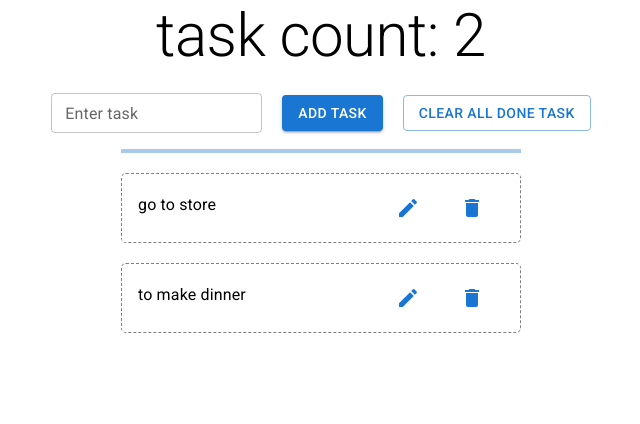
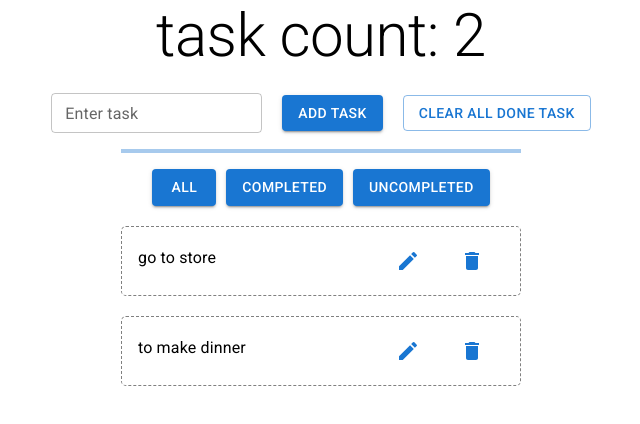
Before and after one commit to kittensgit/my-todo, a React (Create React App) app: page / in a window 1280 px wide. Shown: the top 424 px of the page, without its empty margins (319-959 px from the left). Built offline with nearby package versions, Linux system fonts and the light colour scheme.

Commit message:
filteredTasks

```diff
--- a/src/App.jsx
+++ b/src/App.jsx
@@ -2,13 +2,15 @@ import React, { useEffect, useState } from 'react';
 import { v4 as uuidv4 } from 'uuid';
 import Todo from './components/Todo';
 import TodoForm from './components/TodoForm';
-import { Box, LinearProgress, Typography } from '@mui/material';
+import { Box, Button, LinearProgress, Typography } from '@mui/material';
 
 const App = () => {
     const [todos, setTodos] = useState([
         { id: uuidv4(), tasks: 'go to store', complete: false },
         { id: uuidv4(), tasks: 'to make dinner', complete: false },
     ]);
+
+    const [filter, setFilter] = useState('all');
 
     useEffect(() => {
         const localTasks = JSON.parse(localStorage.getItem('tasks'));
@@ -60,6 +62,15 @@ const App = () => {
     const completedTasks = todos.filter((todo) => todo.complete);
     const progress = (completedTasks.length / todos.length) * 100;
 
+    const filteredTasks = todos.filter((todo) => {
+        if (filter === 'completed') {
+            return todo.complete;
+        } else if (filter === 'uncompleted') {
+            return !todo.complete;
+        }
+        return true;
+    });
+
     return (
         <div className="App">
             <Typography variant="h2" gutterBottom>
@@ -71,7 +82,34 @@ const App = () => {
                 <LinearProgress variant="determinate" value={progress} />
             </Box>
 
-            {todos.map((todo) => (
+            <Box mt={2} sx={{ display: 'flex', gap: '10px' }}>
+                <Button
+                    variant="contained"
+                    onClick={() => {
+                        setFilter('all');
+                    }}
+                >
+                    All
+                </Button>
+                <Button
+                    variant="contained"
+                    onClick={() => {
+                        setFilter('completed');
+                    }}
+                >
+                    Completed
+                </Button>
+                <Button
+                    variant="contained"
+                    onClick={() => {
+                        setFilter('uncompleted');
+                    }}
+                >
+                    Uncompleted
+                </Button>
+            </Box>
+
+            {filteredTasks.map((todo) => (
                 <Todo
                     todo={todo}
                     key={todo.id}
```
